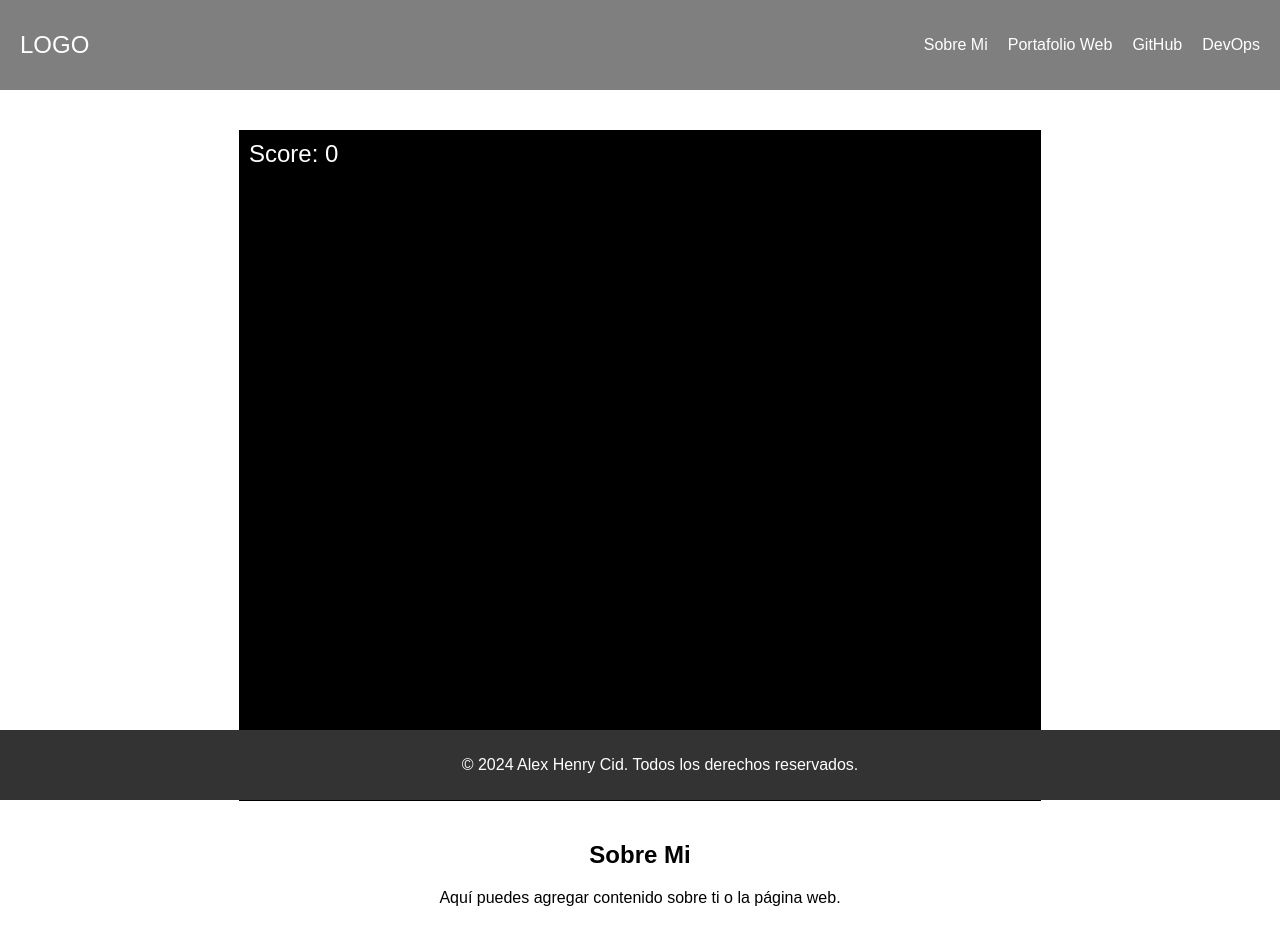
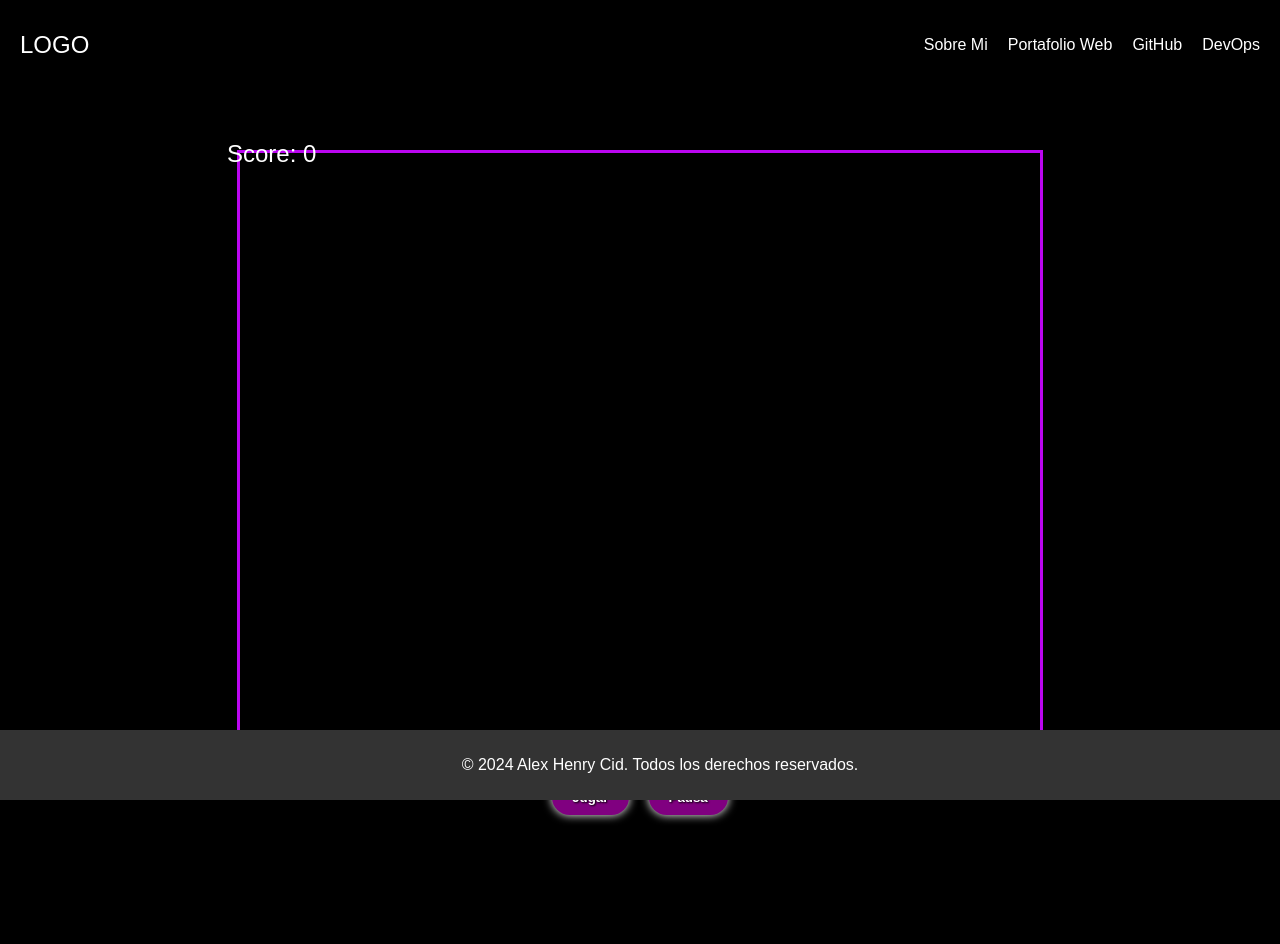
Before and after one commit to acidhc/ReactPWP, a React (Create React App) app: page / in a window 1280 px wide. Shown: the top 944 px of the page. Built offline with nearby package versions, Linux system fonts and the light colour scheme.

Commit message:
Se agrega fondo negro, meteoritos y margen morado

```diff
--- a/src/components/GameSection.css
+++ b/src/components/GameSection.css
@@ -1,11 +1,22 @@
+/* GameSection.css */
+
+body, html {
+  margin: 0;
+  padding: 0;
+  height: 100%;
+  background-color: #000; /* Fondo negro para toda la página */
+}
+
 .game-container {
   position: relative;
   display: inline-block;
+  background-color: #000; /* Fondo negro alrededor del juego */
+  padding: 20px; /* Añadir espacio alrededor del canvas si se desea */
 }
 
 canvas {
-    border: 1px solid black;
-    background-color: black; /* Fondo por defecto si no se carga la imagen */
+  border: 3px solid rgb(187, 6, 241);
+  background-color: black; /* Fondo del canvas por defecto si no se carga la imagen */
 }
 
 .score {
@@ -20,7 +31,7 @@
   display: flex;
   justify-content: center;
   margin-top: 10px;
-    background-color: black;
+  background-color: black; /* Fondo negro para los controles */
   padding: 10px;
 }
 
--- a/src/components/GameSection.js
+++ b/src/components/GameSection.js
@@ -85,7 +85,7 @@ function GameSection() {
     const updateGame = () => {
       if (gameOver) {
         setIsPlaying(false);
-        alert(`Game Over! Your score: ${score}`);
+        alert(`Perdiste! Tu Record!!: ${score}`);
         return;
       }
 
```
Lines whose indentation alone changed are shown as unchanged.
